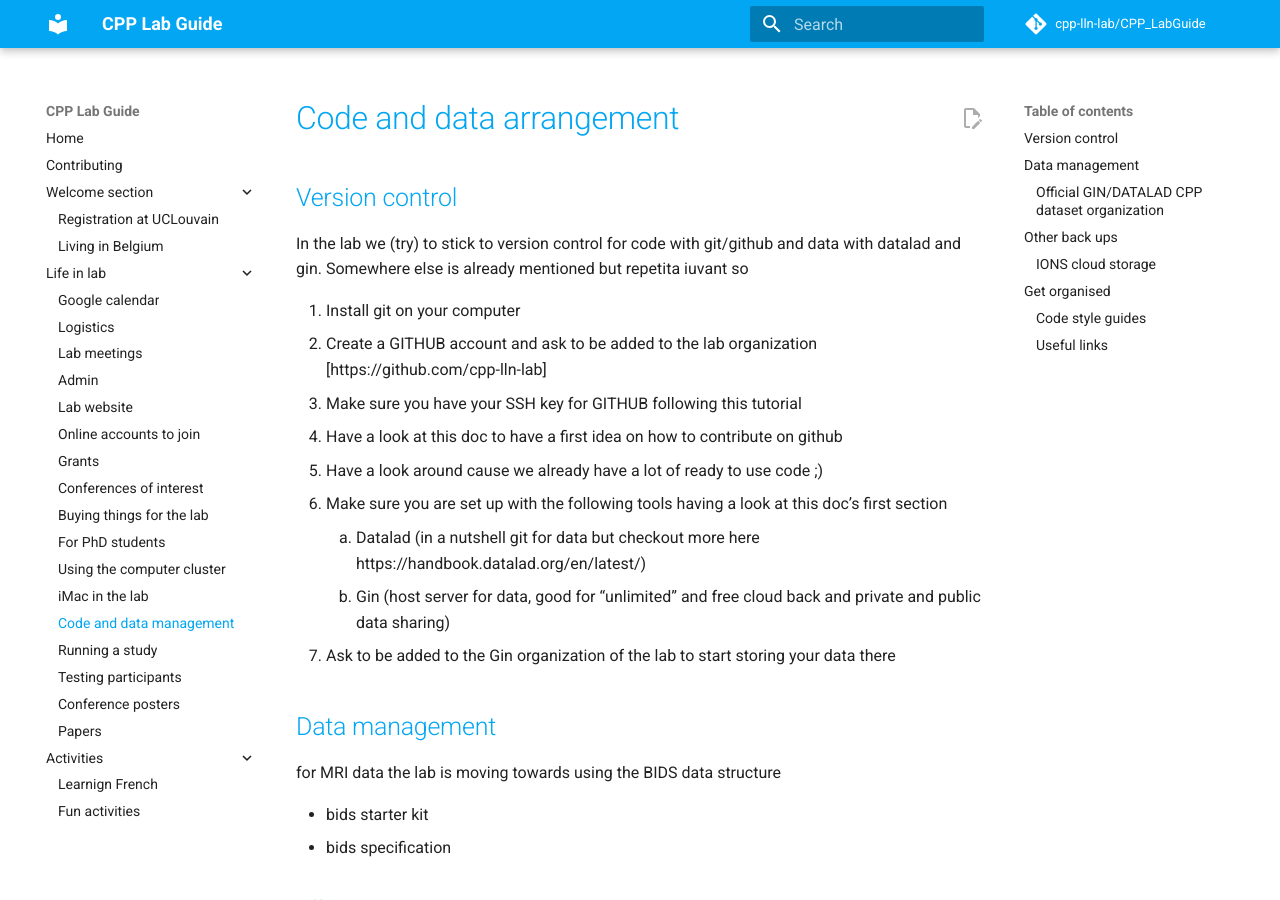
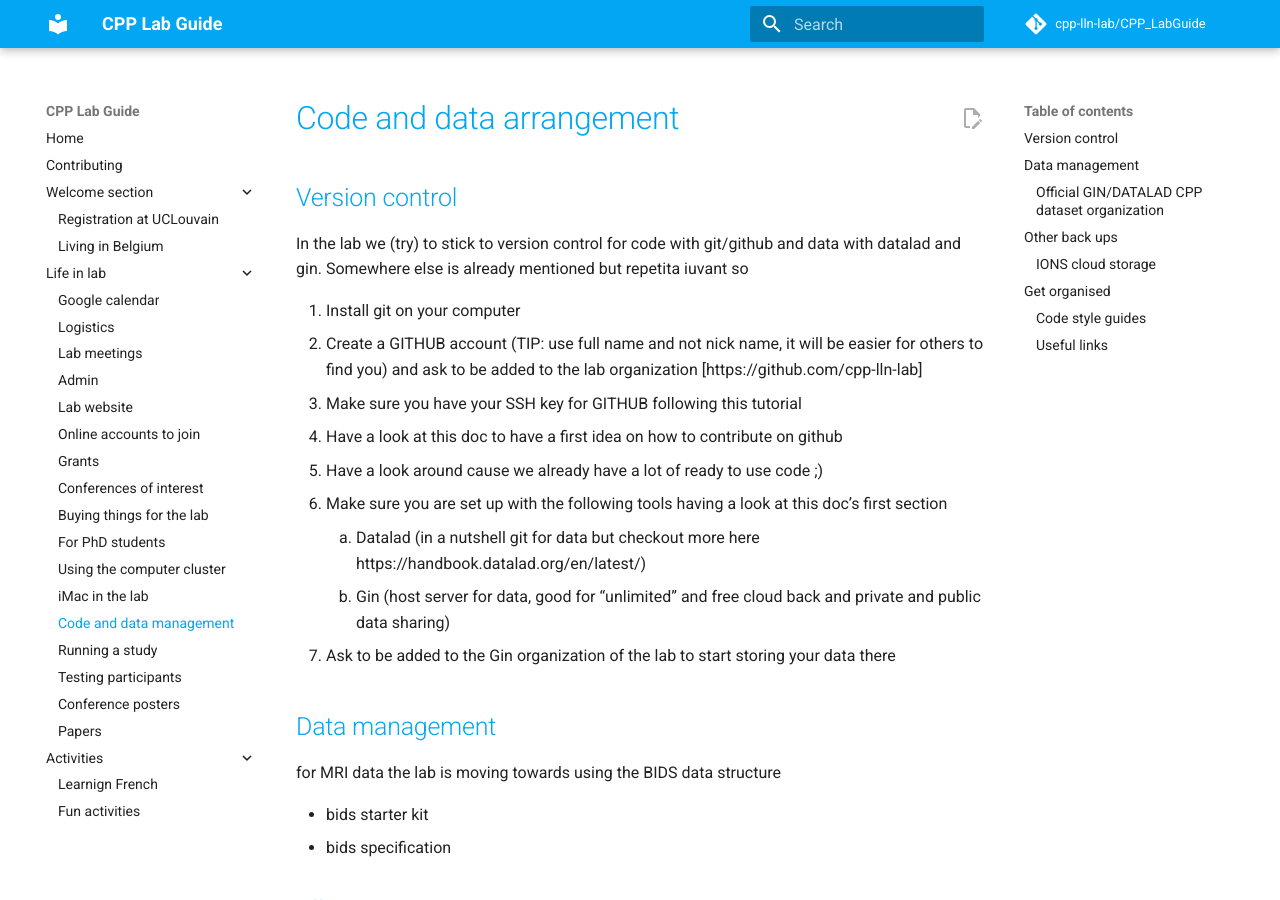
Before and after one commit to cpp-lln-lab/CPP_LabGuide, an MkDocs documentation site: the page built from doc/code_and_data_management.md, in a window 1280 px wide and 900 px high. Built offline with MkDocs 1.6.1 and Material for MkDocs 9.7.7, drawn with Linux system fonts in a browser that asks for light colours; comment, search, counter and statistics services are not loaded.

Commit message:
Update code_and_data_management.md

```diff
--- a/doc/code_and_data_management.md
+++ b/doc/code_and_data_management.md
@@ -5,7 +5,7 @@
 In the lab we (try) to stick to version control for code with git/github and data with datalad and gin. Somewhere else is already mentioned but repetita iuvant so
 
 1. Install git on your computer
-2. Create a GITHUB account and ask to be added to the lab organization [https://github.com/cpp-lln-lab]
+2. Create a GITHUB account (TIP: use full name and not nick name, it will be easier for others to find you) and ask to be added to the lab organization [https://github.com/cpp-lln-lab]
 3. Make sure you have your SSH key for GITHUB following this tutorial
 4. Have a look at this doc to have a first idea on how to contribute on github
 5. Have a look around cause we already have a lot of ready to use code ;)
```
